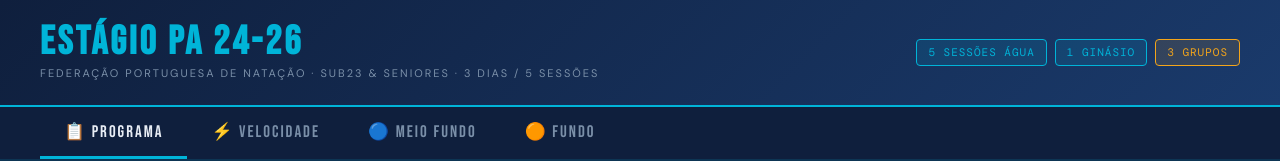
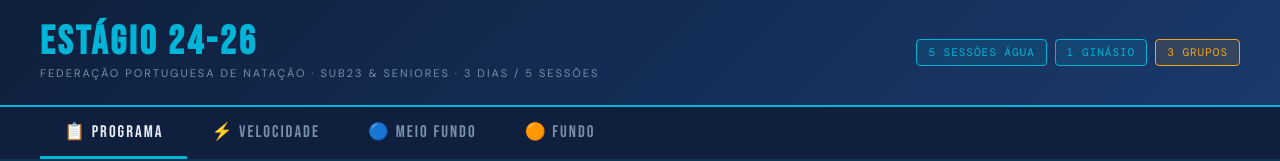
Before and after one commit to rjca28/estagio-fpn, a plain HTML site: page index.html in a window 1280 px wide. Shown: the top 161 px of the page. Drawn offline with nearby package versions, Linux system fonts and the light colour scheme.

Commit message:
Update index.html

```diff
--- a/index.html
+++ b/index.html
@@ -137,7 +137,7 @@
 
 <header>
   <div class="header-title">
-    <h1>ESTÁGIO PA 24-26</h1>
+    <h1>ESTÁGIO 24-26</h1>
     <p>Federação Portuguesa de Natação · Sub23 &amp; Seniores · 3 Dias / 5 Sessões</p>
   </div>
   <div class="header-badges">
```
